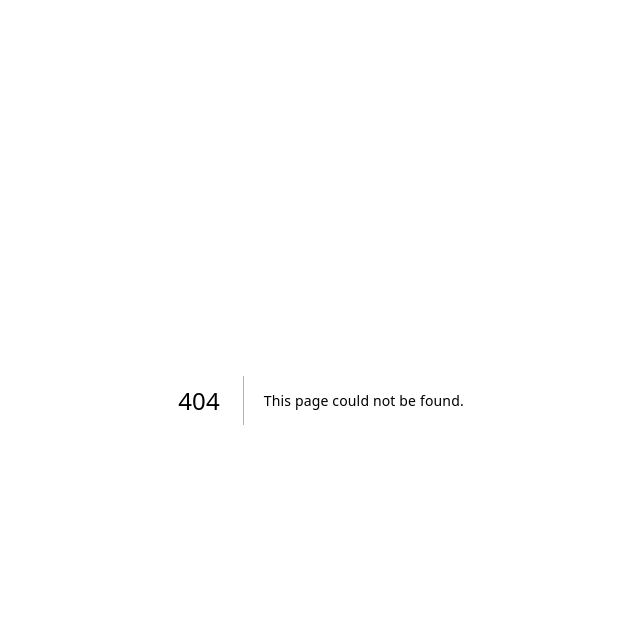
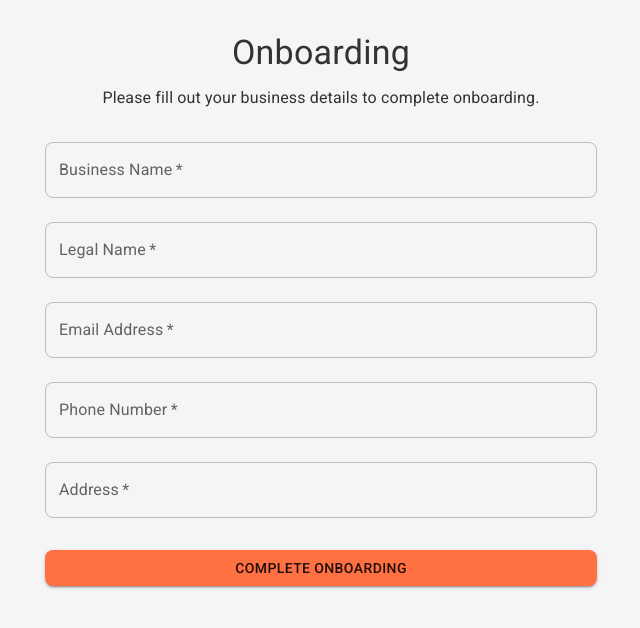
Before and after one commit to Adhijaan/MyCoa---Mercoa-Interview, a Next.js app: page /onboarding in a window 1280 px wide. Before the commit this address had no page. Shown: the top 628 px of the page, without its empty margins (319-959 px from the left). Built offline with nearby package versions, Linux system fonts and the light colour scheme.

Commit message:
Add: Mock onboarding flow

```diff
--- /dev/null
+++ b/src/app/api/EntityInfo/route.ts
@@ -0,0 +1,84 @@
+import { NextResponse } from "next/server";
+import { createSupabaseServerClient } from "@/supabase/server";
+
+// GET: Fetch business entity information
+export async function GET(request: Request) {
+  const supabase = await createSupabaseServerClient();
+
+  // Authenticate the user
+  const { data: userData, error: userError } = await supabase.auth.getUser();
+  if (userError || !userData.user) {
+    return NextResponse.json({ error: "Not authenticated" }, { status: 401 });
+  }
+  const auth_user_id = userData.user.id;
+
+  // Get User's business
+  const { data: userBusiness, error: userBusinessError } = await supabase
+    .from("user_business")
+    .select("business_id")
+    .eq("auth_user_id", auth_user_id)
+    .single();
+
+  if (userBusinessError || !userBusiness) {
+    return NextResponse.json({ error: "Business mapping not found" }, { status: 404 });
+  }
+
+  const business_id = userBusiness.business_id;
+
+  //Get business entity information
+  const { data: businessData, error: businessError } = await supabase
+    .from("businesses")
+    .select("*")
+    .eq("id", business_id)
+    .single();
+
+  if (businessError || !businessData) {
+    return NextResponse.json({ error: "Business not found" }, { status: 404 });
+  }
+
+  return NextResponse.json({ business: businessData });
+}
+
+// PUT: Update business onboarding info
+export async function PUT(request: Request) {
+  const supabase = await createSupabaseServerClient();
+
+  // Authenticate the user
+  const { data: userData, error: userError } = await supabase.auth.getUser();
+  if (userError || !userData.user) {
+    return NextResponse.json({ error: "Not authenticated" }, { status: 401 });
+  }
+  const auth_user_id = userData.user.id;
+
+  // Parse the JSON payload
+  const body = await request.json();
+
+  // Get the user business
+  const { data: userBusiness, error: userBusinessError } = await supabase
+    .from("user_business")
+    .select("business_id")
+    .eq("auth_user_id", auth_user_id)
+    .single();
+
+  if (userBusinessError || !userBusiness) {
+    return NextResponse.json({ error: "Business mapping not found" }, { status: 404 });
+  }
+
+  const business_id = userBusiness.business_id;
+
+  // Update the business
+  const { data, error } = await supabase
+    .from("businesses")
+    .update({
+      is_on_boarded: body.is_on_boarded,
+      // Not sure if I should actulaly store the KYB yet
+    })
+    .eq("id", business_id)
+    .single();
+
+  if (error || !data) {
+    return NextResponse.json({ error: error?.message || "Update failed" }, { status: 500 });
+  }
+
+  return NextResponse.json({ business: data });
+}
--- a/src/app/api/getEntityInfo/route.ts
+++ /dev/null
@@ -1,50 +0,0 @@
-import { NextResponse } from "next/server";
-import { createSupabaseServerClient } from "@/supabase/server";
-
-export async function GET(request: Request) {
-  // Initialize the Supabase client on the server
-  const supabase = await createSupabaseServerClient();
-
-  // Use getUser() to authenticate the user data via the Supabase Auth server
-  const { data: userData, error: userError } = await supabase.auth.getUser();
-
-  if (userError || !userData.user) {
-    return NextResponse.json({ error: "Not authenticated" }, { status: 401 });
-  }
-
-  const auth_user_id = userData.user.id;
-
-  console.log("Authenticated User ID:", auth_user_id);
-
-  // Query the user_business table to get the business_id for the authenticated user
-  const { data: userBusiness, error: userBusinessError } = await supabase
-    .from("user_business")
-    .select("business_id")
-    .eq("auth_user_id", auth_user_id)
-    .single();
-
-  console.log("User Business Data:", userBusiness);
-
-  if (userBusinessError || !userBusiness) {
-    return NextResponse.json({ error: "Business not found in user_business" }, { status: 404 });
-  }
-
-  const business_id = userBusiness.business_id;
-
-  console.log("Business ID:", business_id);
-
-  // Query the businesses table to get the full business record using the business_id
-  const { data: businessData, error: businessError } = await supabase
-    .from("businesses")
-    .select("*")
-    .eq("id", business_id)
-    .single();
-
-  console.log("Business Data:", businessData);
-
-  if (businessError || !businessData) {
-    return NextResponse.json({ error: "Business not found" }, { status: 404 });
-  }
-
-  return NextResponse.json({ business: businessData });
-}
--- /dev/null
+++ b/src/app/onboarding/page.tsx
@@ -0,0 +1,110 @@
+// src/app//onboarding/page.tsx
+"use client";
+
+import React, { useState } from "react";
+import { useRouter } from "next/navigation";
+import { Container, Typography, TextField, Button, Box } from "@mui/material";
+
+export default function OnboardingPage() {
+  const router = useRouter();
+
+  // Form state for KYB/business details
+  const [businessName, setBusinessName] = useState("");
+  const [legalName, setLegalName] = useState("");
+  const [email, setEmail] = useState("");
+  const [phone, setPhone] = useState("");
+  const [address, setAddress] = useState("");
+  const [error, setError] = useState("");
+
+  const handleSubmit = async (e: React.FormEvent) => {
+    e.preventDefault();
+    // In a real app, send these details to your API to create/update your business record
+    console.log("Onboarding data:", { businessName, legalName, email, phone, address });
+
+    // Set onbaording status to true
+    try {
+      const res = await fetch("/api/EntityInfo", {
+        method: "PUT",
+        headers: {
+          "Content-Type": "application/json",
+        },
+        body: JSON.stringify({ is_on_boarded: true }),
+      });
+      const data = await res.json();
+      if (!res.ok) {
+        setError(data.message || "Failed to complete onboarding");
+      }
+      // Success!
+      console.log("Business onboarded:", data.business);
+      router.push("/dashboard/home");
+    } catch (err) {
+      console.error("Network or unexpected error:", err);
+      setError("Something went wrong. Please try again.");
+    }
+
+    // Simulate success by redirecting to the home page once onboarding is complete
+    router.push("/dashboard/home");
+  };
+
+  return (
+    <Container maxWidth="sm" sx={{ py: 4 }}>
+      <Typography variant="h4" align="center" gutterBottom>
+        Onboarding
+      </Typography>
+      <Typography variant="body1" align="center" gutterBottom>
+        Please fill out your business details to complete onboarding.
+      </Typography>
+      <Box component="form" onSubmit={handleSubmit} noValidate sx={{ mt: 2 }}>
+        <TextField
+          margin="normal"
+          required
+          fullWidth
+          label="Business Name"
+          value={businessName}
+          onChange={(e) => setBusinessName(e.target.value)}
+        />
+        <TextField
+          margin="normal"
+          required
+          fullWidth
+          label="Legal Name"
+          value={legalName}
+          onChange={(e) => setLegalName(e.target.value)}
+        />
+        <TextField
+          margin="normal"
+          required
+          fullWidth
+          label="Email Address"
+          type="email"
+          value={email}
+          onChange={(e) => setEmail(e.target.value)}
+        />
+        <TextField
+          margin="normal"
+          required
+          fullWidth
+          label="Phone Number"
+          value={phone}
+          onChange={(e) => setPhone(e.target.value)}
+        />
+        <TextField
+          margin="normal"
+          required
+          fullWidth
+          label="Address"
+          value={address}
+          onChange={(e) => setAddress(e.target.value)}
+        />
+        {error && (
+          <Typography variant="body2" color="error">
+            {error}
+          </Typography>
+        )}
+        <Button type="submit" fullWidth variant="contained" sx={{ mt: 3 }}>
+          Complete Onboarding
+        </Button>
+      </Box>
+    </Container>
+  );
+}
```
Also changed, not shown: src/app/dashboard/home/page.tsx (+51 -3 lines).
